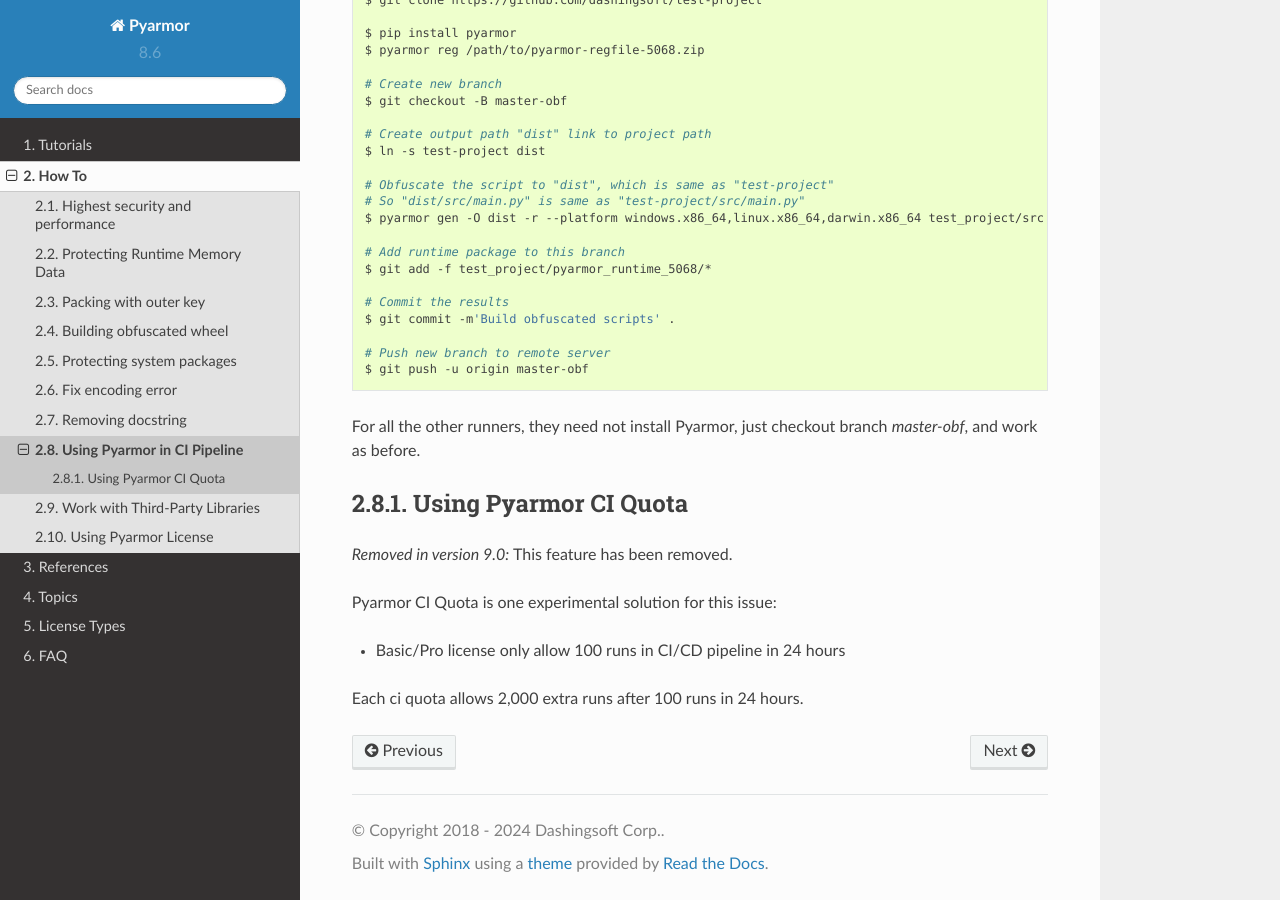
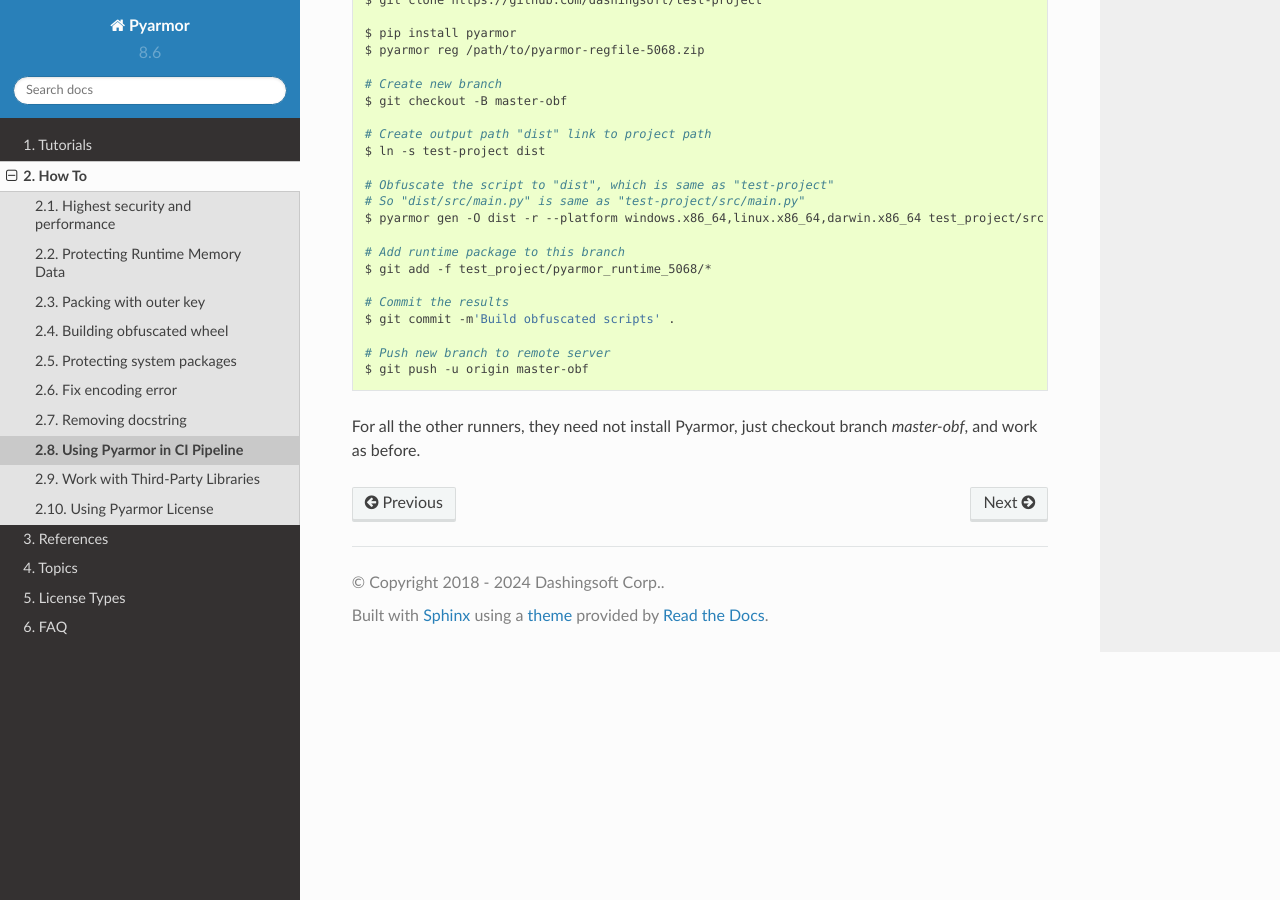
Before and after one commit to dashingsoft/pyarmor, a Sphinx documentation site: the page built from docs/how-to/ci.rst, in a window 1280 px wide and 900 px high, scrolled down 783 px. Built offline with Sphinx 7.4.7 and the Read the Docs theme 2.0.0, drawn with Linux system fonts in a browser that asks for light colours; some of the changed text lies outside the part shown.

Commit message:
Fix format error

```diff
--- a/docs/how-to/ci.rst
+++ b/docs/how-to/ci.rst
@@ -5,7 +5,6 @@
 ==============================
 
 .. deprecated:: 9.0
-    Use Pyarmor Basic or CI License directly instead.
 
 Pyarmor also could be used in CI/CD pipeline by this way:
 
@@ -57,18 +56,4 @@
 
 For all the other runners, they need not install Pyarmor, just checkout branch `master-obf`, and work as before.
 
-.. _using pyarmor ci quota:
-
-Using Pyarmor CI Quota
-======================
-
-.. versionremoved:: 9.0
-   This feature has been removed.
-
-Pyarmor CI Quota is one experimental solution for this issue:
-
-- Basic/Pro license only allow 100 runs in CI/CD pipeline in 24 hours
-
-Each ci quota allows 2,000 extra runs after 100 runs in 24 hours.
-
 .. include:: ../_common_definitions.txt
--- a/docs/licenses.rst
+++ b/docs/licenses.rst
@@ -28,7 +28,6 @@
    :widths: 40 12 12 12 12 12
    :header-rows: 1
    :stub-columns: 1
-   :align: left center center center center center
 
    * - Feature
      - Free
```
